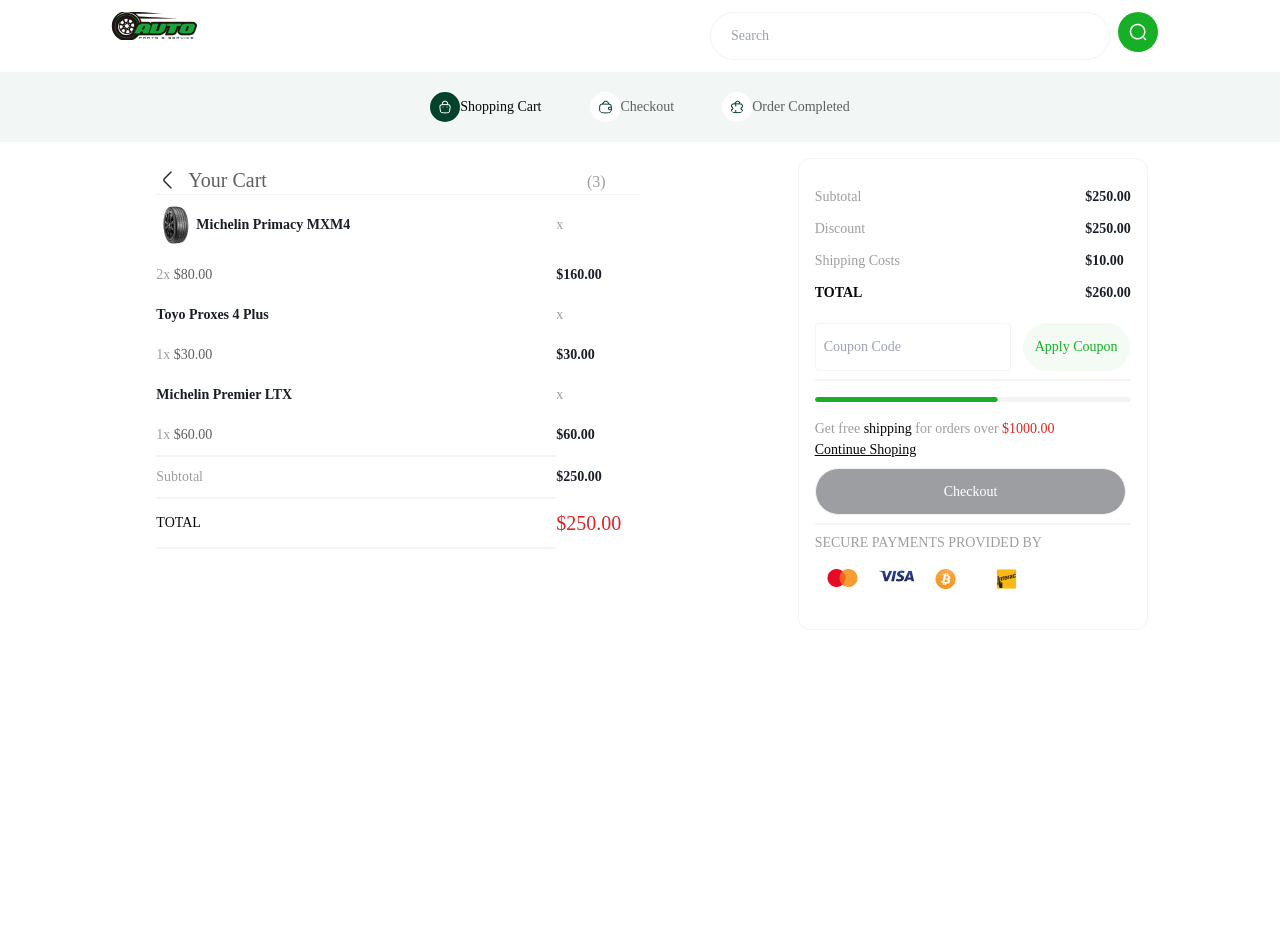
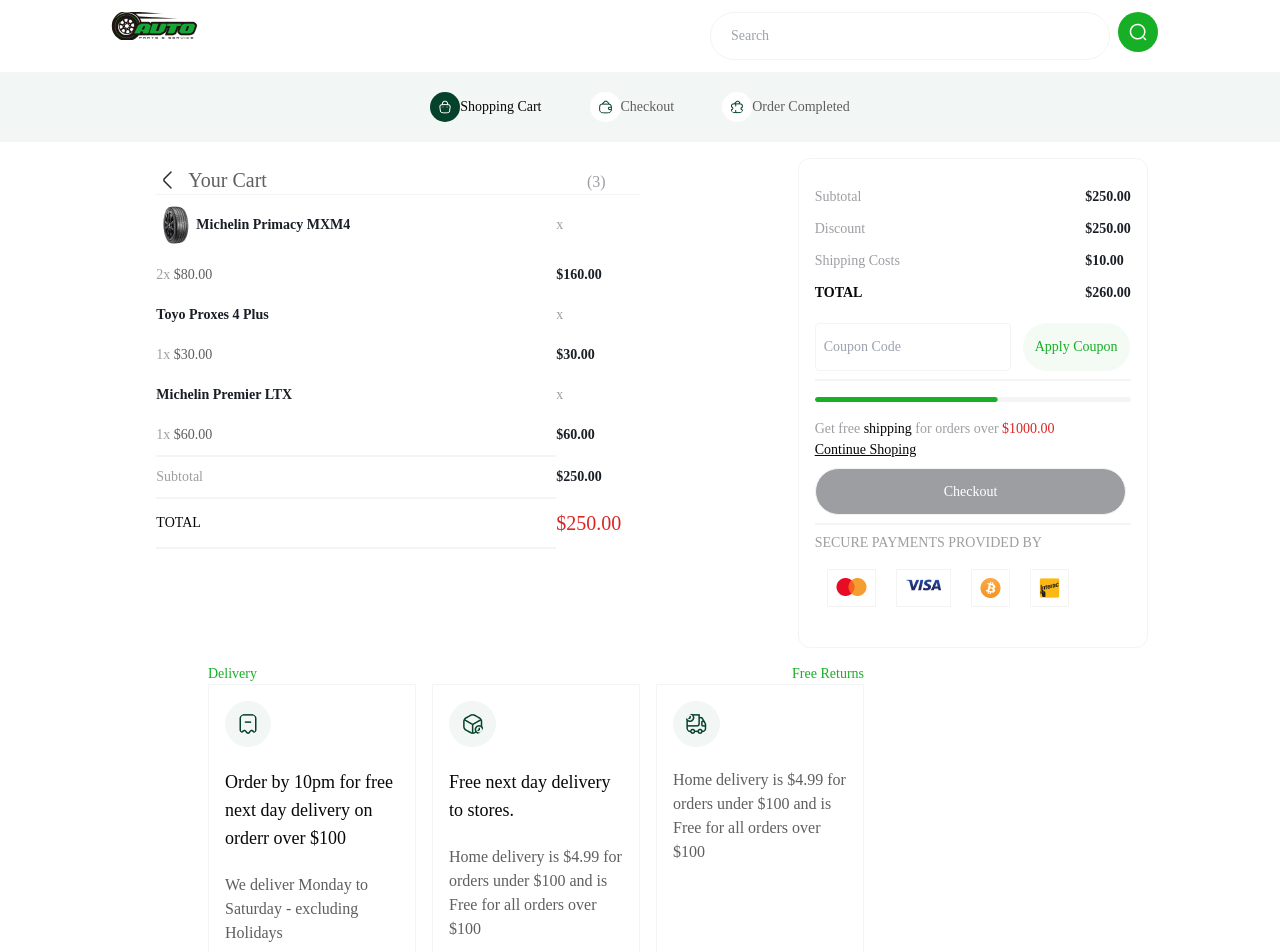
Before and after one commit to favouridoko1/hng-task2-frontend, a React (Vite) app: page /cart in a window 1280 px wide. Shown: the top 952 px of the page. Before the commit the page ends 800 px from the top, so only its background shows below. Built offline with nearby package versions, Linux system fonts and the light colour scheme.

Commit message:
Commiting changes

```diff
--- a/src/Components/CartPage/Cart.jsx
+++ b/src/Components/CartPage/Cart.jsx
@@ -68,7 +68,7 @@ const Cart = () => {
           </figure>
         </li>
       </ul>
-      <div className="flex items-start justify-evenly checkOutParentContainer">
+      <div className="flex items-start justify-evenly checkOutParentContainer flex-wrap">
         <ul className="m-6 yourCartContainer">
           <li className="flex items-center bdBottom">
             <figure>
@@ -185,35 +185,87 @@ const Cart = () => {
               SECURE PAYMENTS PROVIDED BY
             </p>
             <figure className="flex gap-5 mx-3">
-              <span>
+              <span className="my-4 p-2 borders">
+                <img src={getImageUrl("headerImages/master_card.png")} alt="" />
+              </span>
+              <span className="my-4 p-2 borders">
+                <img src={getImageUrl("headerImages/Visa.png")} alt="" />
+              </span>
+              <span className="my-4 p-2 borders">
+                <img src={getImageUrl("headerImages/binace.png")} alt="" />
+              </span>
+              <span className="my-4 p-2 borders">
                 <img
-                  src={getImageUrl("headerImages/master_card.png")}
+                  src={getImageUrl("headerImages/Clip_path_group.png")}
                   alt=""
-                  className="my-4"
                 />
               </span>
-              <span>
-                <img
-                  src={getImageUrl("headerImages/Visa.png")}
-                  alt=""
-                  className="my-4"
-                />
-              </span>
-              <span>
-                <img
-                  src={getImageUrl("headerImages/binace.png")}
-                  alt=""
-                  className="my-4"
-                />
-              </span>
-              <span></span>
-              <img
-                src={getImageUrl("headerImages/Clip_path_group.png")}
-                alt=""
-                className="my-4"
-              />
             </figure>
           </div>
+        </div>
+        <div className="mr-52 deliverInfoContainer">
+          <div className="flex justify-between">
+            <h2 className="text-green text-sm font-medium text-nowrap">
+              Delivery
+            </h2>
+            <h2 className="text-green text-sm font-medium text-nowrap">
+              Free Returns
+            </h2>
+          </div>
+          <ul className="flex gap-4 deliveryInfo ">
+            <li className="borders p-4 font-normal w-52 infoCard">
+              <figure>
+                <img
+                  src={getImageUrl("headerImages/transaction-minus.png")}
+                  alt="" className="p-3 rounded-3xl bg-grey"
+                />
+                <br />
+                <figcaption>
+                  <span className="text-topSelling text-lg">
+                    Order by 10pm for free next day delivery on orderr over $100
+                  </span>
+                  <br />
+                  <br />
+                  <span className="text-base">
+                    We deliver Monday to Saturday - excluding Holidays
+                  </span>
+                </figcaption>
+              </figure>
+            </li>
+            <li className="borders p-4 font-normal w-52 infoCard">
+              <figure>
+                <img
+                  src={getImageUrl("headerImages/box-time.png")}
+                  alt="" className="p-3 rounded-3xl bg-grey"
+                />
+                <br />
+                <figcaption>
+                  <span className="text-topSelling text-lg">
+                    Free next day delivery to stores.
+                  </span>
+                  <br />
+                  <br />
+                  <span className="text-base">
+                    Home delivery is $4.99 for orders under $100 and is Free for all orders over $100
+                  </span>
+                </figcaption>
+              </figure>
+            </li>
+            <li className="borders p-4 font-normal w-52 infoCard">
+              <figure>
+                <img
+                  src={getImageUrl("headerImages/truck-time.png")}
+                  alt="" className="p-3 rounded-3xl bg-grey"
+                />
+                <br />
+                <figcaption>
+                  <span className="text-base">
+                    Home delivery is $4.99 for orders under $100 and is Free for all orders over $100
+                  </span>
+                </figcaption>
+              </figure>
+            </li>
+          </ul>
         </div>
       </div>
     </>
--- a/src/Components/CartPage/cart.css
+++ b/src/Components/CartPage/cart.css
@@ -112,11 +112,21 @@ td {
         justify-items: center;
     }
 
-
     .checkoutButtonContainer {
         margin-left: 0;
         order: 1;
     }
+    .deliverInfoContainer {
+        margin-right: 0;
+    }
 
+    .deliveryInfo {
+        flex-direction: column;
+    }
+
+    .infoCard {
+        max-width: 400px;
+        min-width: 300px;
+    }
 
 }
```
